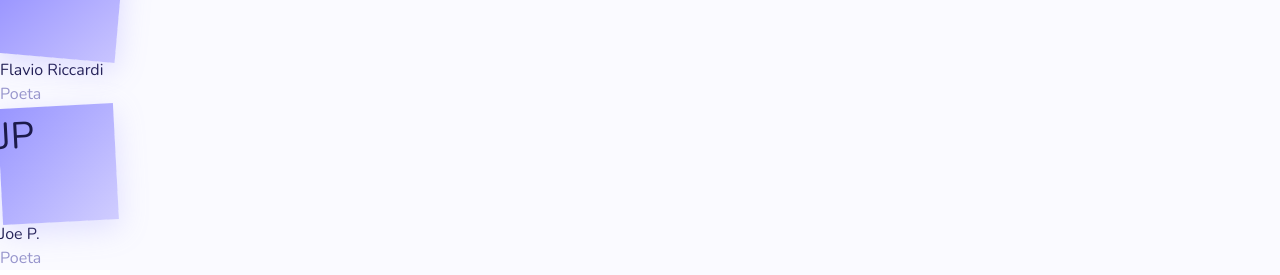
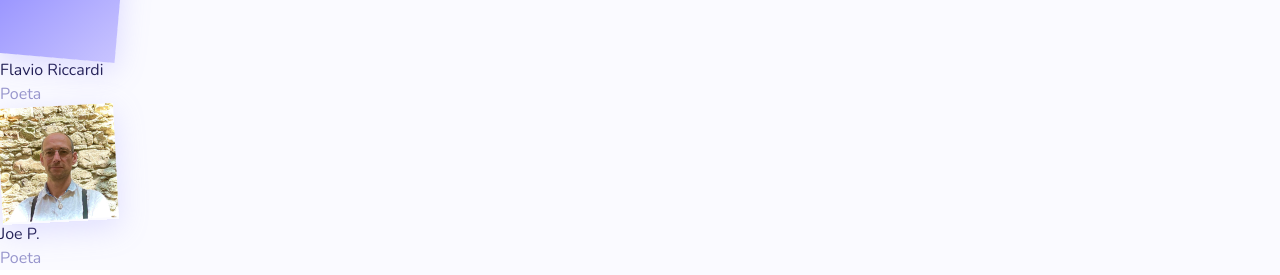
Before and after one commit to collettivogelatina/collettivo_gelatina, a Next.js app: page / in a window 1280 px wide. Shown: the part 4075-4350 px from the top of the page. Built offline with nearby package versions, Linux system fonts and the light colour scheme; no server answers; the database is empty; a web font is replaced by a local one.

Commit message:
Aggiunta foto di Joe P. nella sezione Voci del Collettivo

```diff
--- a/src/app/page.tsx
+++ b/src/app/page.tsx
@@ -108,7 +108,7 @@ const members = [
   { name: "Francesco Mastrostefano", role: "Fondastorie", initial: "FM", gradient: ["#6060F0", "#9895FF"], size: 124, rot:  3 },
   { name: "Julia Vignapiano",      role: "Poeta",       initial: "JV", gradient: ["#7A74FF", "#A09BFF"], size: 118, rot: -2 },
   { name: "Flavio Riccardi",       role: "Poeta",       initial: "FR", gradient: ["#8A85FF", "#C8C4FF"], size: 120, rot:  5 },
-  { name: "Joe P.",                role: "Poeta",       initial: "JP", gradient: ["#9895FF", "#D0CDFF"], size: 116, rot: -3 },
+  { name: "Joe P.",                role: "Poeta",       initial: "JP", gradient: ["#9895FF", "#D0CDFF"], size: 116, rot: -3, image: "/Joe_p.jpeg" },
 ];
 
 export default function Home() {
@@ -572,17 +572,25 @@ export default function Home() {
               {members.map((m) => (
                 <div key={m.name} className="flex flex-col items-center gap-3 group">
                   <div
-                    className="rounded-full flex items-center justify-center text-white font-black select-none transition-transform duration-300 group-hover:scale-110 group-hover:rotate-0 shadow-lg"
+                    className="rounded-full flex items-center justify-center text-white font-black select-none transition-transform duration-300 group-hover:scale-110 group-hover:rotate-0 shadow-lg overflow-hidden"
                     style={{
                       width: m.size,
                       height: m.size,
-                      background: `linear-gradient(135deg, ${m.gradient[0]}, ${m.gradient[1]})`,
+                      background: m.image ? "transparent" : `linear-gradient(135deg, ${m.gradient[0]}, ${m.gradient[1]})`,
                       fontSize: m.size * 0.32,
                       transform: `rotate(${m.rot}deg)`,
                       boxShadow: `0 8px 30px ${m.gradient[0]}44`,
                     }}
                   >
-                    {m.initial}
+                    {m.image ? (
+                      <img
+                        src={m.image}
+                        alt={m.name}
+                        className="w-full h-full object-cover"
+                      />
+                    ) : (
+                      m.initial
+                    )}
                   </div>
                   <div className="text-center">
                     <p className="font-black text-sm" style={{ color: DARK }}>{m.name}</p>
```
Also changed, not shown: public/Joe_p.jpeg (added).
